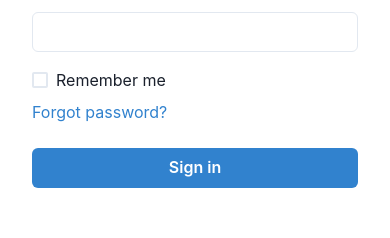
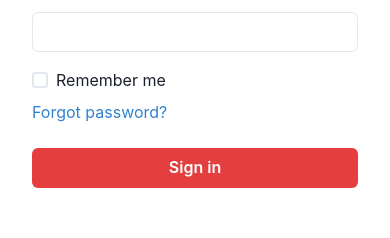
Before and after one commit to MohammadHamzaAttari/Frentend, a React (Create React App) app: page /Login in a window 390 px wide. Shown: the part 222-460 px from the top of the page. Built offline with nearby package versions, Linux system fonts and the light colour scheme.

Commit message:
ModifyChildrenElementForMobile

```diff
--- a/src/components/Registration/Login.js
+++ b/src/components/Registration/Login.js
@@ -10,6 +10,7 @@ import {
   Stack,
   Image,
   useToast,
+  Spinner,
 } from "@chakra-ui/react";
 import { useNavigate } from "react-router-dom";
 import React, { useState } from "react";
@@ -20,8 +21,10 @@ export default function Login() {
   const [email, setEmail] = useState();
   const [password, setPassword] = useState();
   const store = { Email: email, Password: password };
+  const [isLoading, setIsLoading] = useState(false);
   const toast = useToast();
   const handleSignIn = () => {
+    setIsLoading(true);
     fetch(LoginUser, {
       method: "POST",
       mode: "cors",
@@ -32,6 +35,7 @@ export default function Login() {
     })
       .then((response) => {
         if (response.status === 200) {
+          setIsLoading(false);
           // Success!
           toast({
             title: "Account LoggedIn.",
@@ -49,6 +53,7 @@ export default function Login() {
           history("/");
         } else {
           // Error!
+          setIsLoading(false);
           toast({
             title: "LoggedIn Error.",
             description: "Record Not Found.",
@@ -89,12 +94,22 @@ export default function Login() {
               <Checkbox>Remember me</Checkbox>
               <Link color={"blue.500"}>Forgot password?</Link>
             </Stack>
-            <Button
-              colorScheme={"blue"}
-              variant={"solid"}
-              onClick={handleSignIn}>
-              Sign in
-            </Button>
+            {isLoading ? (
+              <Spinner
+                size='lg'
+                color='red.400'
+                alignSelf={"center"}
+                colorScheme='teal'
+                thickness='4px'
+              />
+            ) : (
+              <Button
+                colorScheme={"red"}
+                variant={"solid"}
+                onClick={handleSignIn}>
+                Sign in
+              </Button>
+            )}
           </Stack>
         </Stack>
       </Flex>
--- a/src/components/Registration/RegisterAdmin.js
+++ b/src/components/Registration/RegisterAdmin.js
@@ -13,6 +13,7 @@ import {
   Text,
   useColorModeValue,
   useToast,
+  Spinner,
 } from "@chakra-ui/react";
 import { Link, useNavigate } from "react-router-dom";
 import { useState } from "react";
@@ -28,9 +29,11 @@ export default function RegisterAdmin() {
   const [email, setEmail] = useState("");
   const [validEmail, setValidEmail] = useState(true);
   const [phoneNumber, setPhoneNumber] = useState("");
+
   const toast = useToast();
   const navigate = useNavigate();
   const handleSubmit = (e) => {
+    setIsLoading(true);
     e.preventDefault();
     let store = {
       FirstName: firstName,
@@ -52,6 +55,7 @@ export default function RegisterAdmin() {
       .then((response) => {
         if (response.status === 204) {
           // Success!
+          setIsLoading(false);
           toast({
             title: "Account created.",
             description: "We've created your account for you.",
@@ -62,6 +66,7 @@ export default function RegisterAdmin() {
           navigate("/registerAdmin/loginAdmin");
         } else {
           // Error!
+          setIsLoading(false);
           toast({
             title: "Account not created.",
             description: "We can not created your account for you.",
@@ -153,6 +158,9 @@ export default function RegisterAdmin() {
                 />
               </FormControl>
               <Stack spacing={10} pt={2}>
+                {isLoading ? (
+                  <Spinner colorScheme='red' size={"lg"} thickness='4px' />
+                ) : (
                   <Button
                     loadingText='Submitting'
                     size='lg'
@@ -165,6 +173,7 @@ export default function RegisterAdmin() {
                     isLoading={isLoading}>
                     Register
                   </Button>
+                )}
               </Stack>
               <Stack pt={6}>
                 <Text align={"center"}>
--- a/src/components/Registration/RegisterDealer.js
+++ b/src/components/Registration/RegisterDealer.js
@@ -13,6 +13,7 @@ import {
   Text,
   useColorModeValue,
   useToast,
+  Spinner,
 } from "@chakra-ui/react";
 import { useState } from "react";
 import { Link } from "react-router-dom";
@@ -30,9 +31,11 @@ export default function RegisterUser() {
   const [validEmail, setValidEmail] = useState(true);
   const [phoneNumber, setPhoneNumber] = useState("");
   const toast = useToast();
+  const [isLoading, setIsLoading] = useState(false);
   const navigate = useNavigate();
 
   const handleSubmit = (e) => {
+    setIsLoading(true);
     e.preventDefault();
     let store = {
       FirstName: firstName,
@@ -57,6 +60,7 @@ export default function RegisterUser() {
       .then((response) => {
         if (response.status === 204) {
           // Success!
+          setIsLoading(false);
           toast({
             title: "Account created.",
             description: "We've created your account for you.",
@@ -68,7 +72,7 @@ export default function RegisterUser() {
           response.json();
         } else {
           // Error!
-          console.log(JSON.stringify(response.body));
+          setIsLoading(false);
           toast({
             title: "Account not created.",
             description: "We can not created your account for you.",
@@ -162,6 +166,9 @@ export default function RegisterUser() {
                 />
               </FormControl>
               <Stack spacing={10} pt={2}>
+                {isLoading ? (
+                  <Spinner colorScheme='red' size={"lg"} thickness='4px' />
+                ) : (
                   <Button
                     loadingText='Submitting'
                     size='lg'
@@ -173,6 +180,7 @@ export default function RegisterUser() {
                     onClick={handleSubmit}>
                     Register
                   </Button>
+                )}
               </Stack>
               <Stack pt={6}>
                 <Text align={"center"}>
--- a/src/components/Registration/RegisterUser.js
+++ b/src/components/Registration/RegisterUser.js
@@ -14,6 +14,7 @@ import {
   useColorModeValue,
   Link,
   useToast,
+  Spinner,
 } from "@chakra-ui/react";
 import { useState } from "react";
 import { useNavigate } from "react-router-dom";
@@ -28,11 +29,13 @@ export default function RegisterUser() {
   const [password, setPassword] = useState("");
   const [email, setEmail] = useState("");
   const [validEmail, setValidEmail] = useState(true);
+  const [isLoading, setIsLoading] = useState(false);
   const [phoneNumber, setPhoneNumber] = useState("");
   const toast = useToast();
   const navigate = useNavigate();
 
   const handleSubmit = (e) => {
+    setIsLoading(true);
     e.preventDefault();
     let store = {
       FirstName: firstName,
@@ -57,6 +60,7 @@ export default function RegisterUser() {
       .then((response) => {
         if (response.status === 200) {
           // Success!
+          setIsLoading(false);
           toast({
             title: "Account created.",
             description: "We've created your account for you.",
@@ -68,7 +72,7 @@ export default function RegisterUser() {
           response.json();
         } else {
           let title = response.map((ex) => ex.title);
-
+          setIsLoading(false);
           toast({
             title: { title },
             description: "See network tab for Details",
@@ -164,6 +168,14 @@ export default function RegisterUser() {
                 />
               </FormControl>
               <Stack spacing={10} pt={2}>
+                {isLoading ? (
+                  <Spinner
+                    size='lg'
+                    color='red.400'
+                    alignSelf={"center"}
+                    colorScheme='teal'
+                  />
+                ) : (
                   <Button
                     loadingText='Submitting'
                     size='lg'
@@ -175,6 +187,7 @@ export default function RegisterUser() {
                     onClick={handleSubmit}>
                     Register
                   </Button>
+                )}
               </Stack>
               <Stack pt={6}>
                 <Text align={"center"}>
--- a/src/components/navbar.js
+++ b/src/components/navbar.js
@@ -230,11 +230,11 @@ const MobileNav = () => {
   );
 };
 
-const MobileNavItem = ({ label, children, href }) => {
+const MobileNavItem = ({ label, navItem, href }) => {
   const { isOpen, onToggle } = useDisclosure();
 
   return (
-    <Stack spacing={4} onClick={children && onToggle}>
+    <Stack spacing={4} onClick={navItem && onToggle}>
       <Flex
         py={2}
         as={Link}
@@ -249,7 +249,7 @@ const MobileNavItem = ({ label, children, href }) => {
           color={useColorModeValue("gray.600", "gray.200")}>
           {label}
         </Text>
-        {children && (
+        {navItem && (
           <Icon
             as={ChevronDownIcon}
             transition={"all .25s ease-in-out"}
@@ -268,8 +268,8 @@ const MobileNavItem = ({ label, children, href }) => {
           borderStyle={"solid"}
           borderColor={useColorModeValue("gray.200", "gray.700")}
           align={"start"}>
-          {children &&
-            children.map((child) => (
+          {navItem &&
+            navItem.map((child) => (
               <Link key={child.label} py={2} href={child.href}>
                 {child.label}
               </Link>
```
Lines whose indentation alone changed are shown as unchanged.
